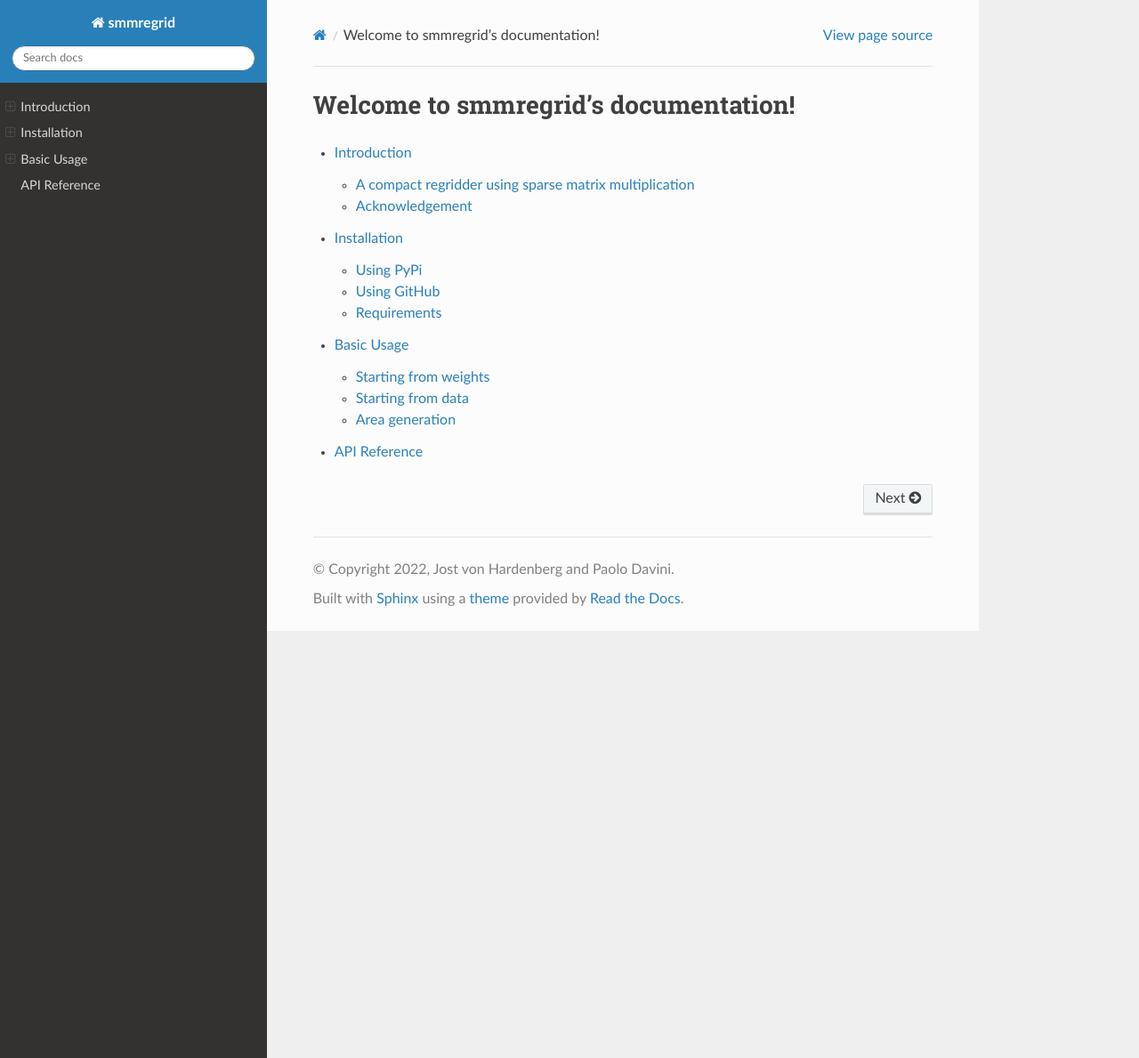
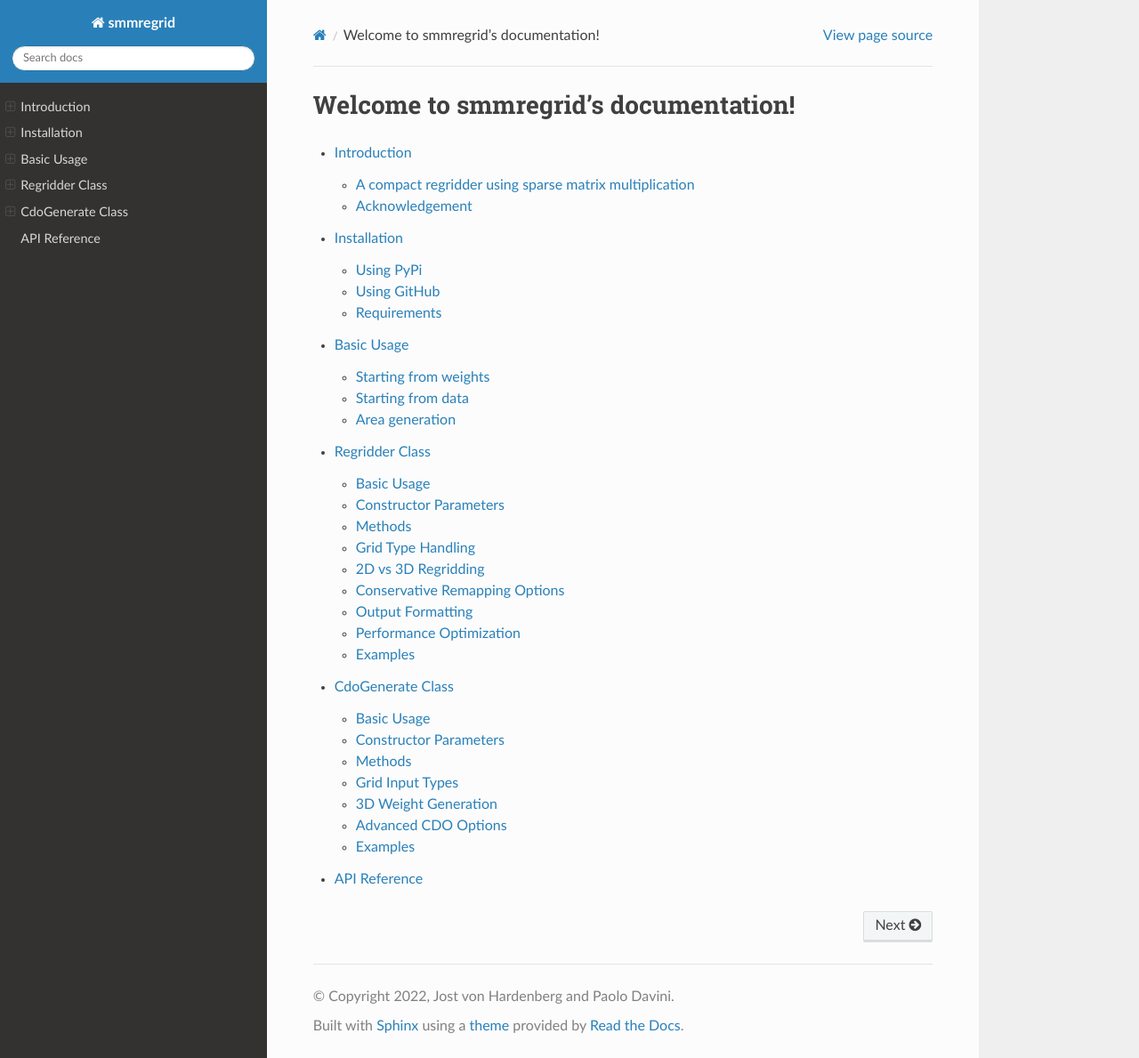
Before and after one commit to jhardenberg/smmregrid, a Sphinx documentation site: the page built from docs/sphinx/source/index.rst, in a window 1280 px wide and 1189 px high. Shown: the whole window at 89% size. Built offline with Sphinx 7.4.7 and the Read the Docs theme 3.1.0, drawn with Linux system fonts in a browser that asks for light colours; some of the changed lines change nothing that is shown.

Commit message:
claude-based docs

```diff
--- /dev/null
+++ b/docs/sphinx/source/cdogenerate.rst
@@ -0,0 +1,246 @@
+CdoGenerate Class
+=================
+
+The :class:`CdoGenerate` class provides a powerful interface to Climate Data Operators (CDO)
+for generating regridding weights and grid areas. This class handles both 2D and 3D grids and
+supports multiple interpolation methods through CDO's regridding capabilities.
+
+.. autoclass:: smmregrid.CdoGenerate
+   :members:
+   :undoc-members:
+
+Basic Usage
+-----------
+
+To use CdoGenerate, you need to provide a source grid and target grid:
+
+.. code-block:: python
+
+   from smmregrid import CdoGenerate
+
+   # Initialize with file paths
+   generator = CdoGenerate('source.nc', 'target.nc')
+
+   # Or with xarray objects
+   import xarray as xr
+   source_data = xr.open_dataset('source.nc')
+   target_grid = 'r360x180'  # CDO grid description
+   generator = CdoGenerate(source_data, target_grid)
+
+Constructor Parameters
+----------------------
+
+**Required Parameters:**
+
+* **source_grid** (*str* or *xarray.Dataset*): The source grid from which to generate weights.
+  Can be a file path, xarray dataset, or xarray DataArray.
+
+* **target_grid** (*str* or *xarray.Dataset*): The target grid to which the source grid will be regridded.
+  Can be a file path, xarray dataset, xarray DataArray, or CDO grid description (e.g., 'r360x180').
+
+**Optional Parameters:**
+
+* **cdo** (*str*, default: 'cdo'): Path to the CDO executable. Useful if CDO is installed in a non-standard location.
+
+* **loglevel** (*str*, default: 'warning'): Logging level for output messages. Options:
+
+  - 'debug': Detailed debugging information
+  - 'info': General information messages
+  - 'warning': Warning messages only (default)
+  - 'error': Error messages only
+  - 'critical': Critical errors only
+
+* **cdo_extra** (*list*, optional): Additional CDO command-line options to pass to all CDO commands.
+  For example: ``['-P', '4']`` for 4-thread parallelization.
+
+* **cdo_options** (*list*, optional): CDO options to be applied to specific commands.
+  For example: ``['-f', 'nc4']`` to force NetCDF4 output format.
+
+* **cdo_download_path** (*str*, optional): Path where CDO should download grid files if needed.
+  Sets the ``CDO_DOWNLOAD_PATH`` environment variable.
+
+* **cdo_icon_grids** (*str*, optional): Path to ICON grid files if working with ICON model data.
+  Sets the ``CDO_ICON_GRIDS`` environment variable.
+
+Methods
+-------
+
+weights()
+~~~~~~~~~
+
+Generate interpolation weights for regridding.
+
+.. code-block:: python
+
+   weights = generator.weights(method='con', extrapolate=True)
+
+**Parameters:**
+
+* **method** (*str*, default: 'con'): Interpolation method. Available options:
+
+  - 'bic': SCRIP Bicubic interpolation
+  - 'bil': SCRIP Bilinear interpolation
+  - 'con': SCRIP First-order conservative (default)
+  - 'con2': SCRIP Second-order conservative
+  - 'dis': SCRIP Distance-weighted average
+  - 'laf': YAC Largest area fraction
+  - 'nn': Nearest neighbour
+  - 'ycon': YAC First-order conservative
+
+* **extrapolate** (*bool*, default: True): Allow extrapolation beyond grid boundaries.
+
+* **remap_norm** (*str*, default: 'fracarea'): Normalization method for conservative remapping:
+
+  - 'fracarea': Normalize by fractional area (default)
+  - 'destarea': Normalize by destination area
+
+* **vertical_dim** (*str*, optional): Name of the vertical dimension for 3D weight generation.
+  If specified, generates 3D weights for each vertical level.
+
+* **nproc** (*int*, default: 1): Number of processes for parallel 3D weight generation.
+
+**Returns:** *xarray.Dataset* containing the regridding weights and mask information.
+
+areas()
+~~~~~~~
+
+Generate grid cell areas for source or target grids.
+
+.. code-block:: python
+
+   # Generate source grid areas
+   source_areas = generator.areas(target=False)
+
+   # Generate target grid areas
+   target_areas = generator.areas(target=True)
+
+**Parameters:**
+
+* **target** (*bool*, default: False): If False, generates areas for source grid.
+  If True, generates areas for target grid.
+
+**Returns:** *xarray.Dataset* containing grid cell areas with proper units and metadata.
+
+Grid Input Types
+----------------
+
+CdoGenerate accepts several types of grid specifications:
+
+**File Paths:**
+
+.. code-block:: python
+
+   generator = CdoGenerate('input.nc', 'target.nc')
+
+**CDO Grid Descriptions:**
+
+.. code-block:: python
+
+   # Regular lon-lat grids
+   generator = CdoGenerate('input.nc', 'r360x180')  # 1° resolution
+   generator = CdoGenerate('input.nc', 'r720x360')  # 0.5° resolution
+
+   # Gaussian grids
+   generator = CdoGenerate('input.nc', 'n128')      # T255 equivalent
+
+**Xarray Objects:**
+
+.. code-block:: python
+
+   import xarray as xr
+   source = xr.open_dataset('source.nc')
+   target = xr.open_dataset('target.nc')
+   generator = CdoGenerate(source, target)
+
+3D Weight Generation
+--------------------
+
+For 3D grids with vertical levels, specify the vertical dimension:
+
+.. code-block:: python
+
+   # Generate 3D weights with 4 parallel processes
+   weights_3d = generator.weights(
+       method='con',
+       vertical_dim='lev',
+       nproc=4
+   )
+
+The 3D weight generation:
+
+* Processes each vertical level separately
+* Uses multiprocessing for efficiency
+* Returns weights with vertical dimension preserved
+* Includes level-specific masking information
+
+Advanced CDO Options
+--------------------
+
+**Environment Variables:**
+
+.. code-block:: python
+
+   generator = CdoGenerate(
+       'source.nc',
+       'target.nc',
+       cdo_download_path='/path/to/grids',
+       cdo_icon_grids='/path/to/icon/grids'
+   )
+
+**Custom CDO Options:**
+
+.. code-block:: python
+
+   generator = CdoGenerate(
+       'source.nc',
+       'target.nc',
+       cdo_options=['-f', 'nc4', '-z', 'zip_6'],  # NetCDF4 with compression
+       cdo_extra=['-P', '8']  # Use 8 threads
+   )
+
+Examples
+--------
+
+**Basic 2D Regridding:**
+
+.. code-block:: python
+
+   from smmregrid import CdoGenerate
+
+   # Generate conservative weights
+   generator = CdoGenerate('era5.nc', 'r180x90')
+   weights = generator.weights(method='con')
+
+**3D Regridding with Vertical Levels:**
+
+.. code-block:: python
+
+   # Generate 3D weights for atmospheric data
+   generator = CdoGenerate('model_data.nc', 'obs_grid.nc')
+   weights_3d = generator.weights(
+       method='bil',
+       vertical_dim='plev',
+       nproc=6
+   )
+
+**Grid Area Calculation:**
+
+.. code-block:: python
+
+   # Calculate source and target areas
+   generator = CdoGenerate('source.nc', 'target.nc')
+   source_areas = generator.areas(target=False)
+   target_areas = generator.areas(target=True)
+
+**Custom CDO Configuration:**
+
+.. code-block:: python
+
+   generator = CdoGenerate(
+       'input.nc',
+       'n256',  # Gaussian grid
+       cdo='/opt/cdo/bin/cdo',
+       cdo_options=['-f', 'nc4'],
+       cdo_extra=['-P', '12'],
+       loglevel='debug'
+   )
--- a/docs/sphinx/source/index.rst
+++ b/docs/sphinx/source/index.rst
@@ -12,4 +12,6 @@
    intro
    installation
    usage
+   regridder
+   cdogenerate
    api
--- /dev/null
+++ b/docs/sphinx/source/regridder.rst
@@ -0,0 +1,363 @@
+Regridder Class
+===============
+
+The :class:`Regridder` class is the main interface for performing regridding operations in smmregrid.
+It provides a high-level API for interpolating data between different grids using either pre-computed
+weights or by generating weights on-the-fly through CDO integration.
+
+.. autoclass:: smmregrid.Regridder
+   :members:
+   :undoc-members:
+
+Basic Usage
+-----------
+
+The Regridder can be initialized in two ways:
+
+**From Grids (generates weights automatically):**
+
+.. code-block:: python
+
+   from smmregrid import Regridder
+
+   # Initialize with source and target grids
+   regridder = Regridder('source.nc', 'r360x180')
+
+   # Apply regridding to data
+   import xarray as xr
+   data = xr.open_dataset('data.nc')
+   regridded = regridder.regrid(data)
+
+**From Pre-computed Weights:**
+
+.. code-block:: python
+
+   # Initialize with pre-computed weights
+   weights = xr.open_dataset('weights.nc')
+   regridder = Regridder(weights=weights)
+   regridded = regridder.regrid(data)
+
+Constructor Parameters
+----------------------
+
+**Grid-based Initialization:**
+
+* **source_grid** (*str* or *xarray.Dataset/DataArray*): Source grid specification. Can be:
+
+  - File path to NetCDF file
+  - xarray Dataset or DataArray
+  - Must be provided together with target_grid
+
+* **target_grid** (*str* or *xarray.Dataset/DataArray*): Target grid specification. Can be:
+
+  - File path to NetCDF file
+  - xarray Dataset or DataArray
+  - CDO grid description (e.g., 'r360x180', 'n128')
+
+**Weights-based Initialization:**
+
+* **weights** (*xarray.Dataset*): Pre-computed interpolation weights from CDO or CdoGenerate.
+  If provided, source_grid and target_grid are not needed.
+
+**Regridding Options:**
+
+* **method** (*str*, default: 'con'): Interpolation method for weight generation. Options:
+
+  - 'bic': Bicubic interpolation
+  - 'bil': Bilinear interpolation
+  - 'con': First-order conservative (default)
+  - 'con2': Second-order conservative
+  - 'dis': Distance-weighted average
+  - 'laf': Largest area fraction
+  - 'nn': Nearest neighbour
+  - 'ycon': YAC first-order conservative
+
+* **remap_area_min** (*float*, default: 0.5): Minimum fractional area for conservative remapping.
+  Grid cells with area fraction below this threshold are masked as NaN. Range: 0.0-1.0.
+
+  - Larger values (0.7-0.9): More aggressive masking, avoids partial coverage artifacts
+  - Smaller values (0.1-0.3): Less masking, retains more data but may include edge effects
+
+* **transpose** (*bool*, default: True): If True, transposes output so vertical coordinate
+  appears just before spatial coordinates. Affects dimension ordering in output.
+
+**Dimension Control:**
+
+* **vertical_dim** (*str*, optional): Name of vertical coordinate for 3D regridding.
+  Forces recognition of this dimension as vertical even if not in standard list.
+
+* **horizontal_dims** (*list*, optional): List of spatial dimensions to interpolate.
+  Forces recognition of these dimensions as horizontal spatial coordinates.
+
+**NaN Handling:**
+
+* **check_nan** (*bool*, default: False): If True, analyzes NaN patterns in source data
+  to automatically identify vertical-like dimensions based on missing data variation and set
+  up the vertical_dim accordingly. Useful for datasets with unpredicted vertical structures.
+  Planned to be extended in a more automatic way in the future.
+
+**CDO Configuration:**
+
+* **cdo** (*str*, default: 'cdo'): Path to CDO executable.
+
+* **cdo_extra** (*list*, optional): Additional CDO commands for weight generation.
+  Example: ``['-selname,temperature']`` to select specific variables.
+
+* **cdo_options** (*list*, optional): CDO options for weight generation.
+  Example: ``['-f', 'nc4', '-P', '4']`` for NetCDF4 output with 4-thread parallelization.
+
+**Logging:**
+
+* **loglevel** (*str*, default: 'WARNING'): Logging verbosity level.
+  Options: 'DEBUG', 'INFO', 'WARNING', 'ERROR', 'CRITICAL'.
+
+Methods
+-------
+
+regrid()
+~~~~~~~~
+
+Apply regridding to input data.
+
+.. code-block:: python
+
+   regridded_data = regridder.regrid(source_data)
+
+**Parameters:**
+
+* **source_data** (*xarray.Dataset* or *xarray.DataArray*): Data to be regridded.
+  Can handle both single variables (DataArray) and multi-variable datasets (Dataset).
+
+**Returns:** Regridded data with same structure as input but on target grid.
+
+**Features:**
+
+* **Multi-variable support**: Automatically processes all variables in Dataset
+* **Dimension preservation**: Maintains non-spatial dimensions (time, ensemble, etc.)
+* **Coordinate handling**: Properly transfers and updates coordinate information
+* **Chunking preservation**: Maintains Dask chunking for large datasets
+* **Attribute preservation**: Retains metadata and attributes from source data
+
+Grid Type Handling
+-------------------
+
+The Regridder automatically detects and handles different grid types:
+
+**Single Grid Type:**
+
+.. code-block:: python
+
+   # Standard case - all variables share same spatial grid
+   regridder = Regridder('model.nc', 'obs_grid.nc')
+
+**Multiple Grid Types:**
+
+.. code-block:: python
+
+   # Mixed grids (e.g., atmospheric + ocean data)
+   regridder = Regridder('coupled_model.nc', 'target.nc', loglevel='INFO')
+   # Will detect multiple grids and handle appropriately
+
+**Forced Grid Recognition:**
+
+.. code-block:: python
+
+   # Force specific dimension recognition
+   regridder = Regridder(
+       'data.nc', 'target.nc',
+       vertical_dim='model_level',    # Force vertical recognition
+       horizontal_dims=['xi', 'eta']  # Force horizontal recognition
+   )
+
+2D vs 3D Regridding
+-------------------
+
+**2D Regridding (default):**
+
+Applies to data without vertical structure:
+
+.. code-block:: python
+
+   # 2D surface data
+   regridder = Regridder('surface_temp.nc', 'r180x90')
+   regridded = regridder.regrid(data)
+
+**3D Regridding:**
+
+For data with vertical levels, specify vertical dimension:
+
+.. code-block:: python
+
+   # 3D atmospheric data
+   regridder = Regridder(
+       'atmos_data.nc', 'target.nc',
+       vertical_dim='plev'
+   )
+
+**Automatic 3D Detection with NaN Analysis:**
+
+.. code-block:: python
+
+   # Let smmregrid detect vertical dimension from NaN patterns
+   regridder = Regridder(
+       'ocean_data.nc', 'target.nc',
+       check_nan=True
+   )
+
+Conservative Remapping Options
+------------------------------
+
+For conservative methods ('con', 'con2', 'ycon'), additional masking options are available:
+
+**Area Fraction Masking:**
+
+.. code-block:: python
+
+   # Strict masking - only cells with >80% coverage
+   regridder = Regridder(
+       'source.nc', 'target.nc',
+       method='con',
+       remap_area_min=0.8
+   )
+
+   # Lenient masking - cells with >10% coverage
+   regridder = Regridder(
+       'source.nc', 'target.nc',
+       method='con',
+       remap_area_min=0.1
+   )
+
+Output Formatting
+-----------------
+
+**Dimension Transposition:**
+
+.. code-block:: python
+
+   # Default: vertical dim moved before spatial dims
+   # Output order: (time, lev, lat, lon)
+   regridder = Regridder('data.nc', 'target.nc', transpose=True)
+
+   # Preserve original dimension order
+   regridder = Regridder('data.nc', 'target.nc', transpose=False)
+
+**Coordinate Handling:**
+
+The regridder automatically:
+
+* Updates latitude/longitude coordinates with proper metadata
+* Preserves non-spatial coordinates (time, ensemble members, etc.)
+* Handles coordinate bounds for conservative methods
+* Converts coordinate units and adds standard attributes
+
+Performance Optimization
+-------------------------
+
+**Memory Management:**
+
+.. code-block:: python
+
+   # For large datasets, use chunking-aware processing
+   import dask
+   with dask.config.set(scheduler='threads', num_workers=4):
+       regridded = regridder.regrid(large_dataset)
+
+**CDO Parallelization:**
+
+.. code-block:: python
+
+   # Use CDO's built-in parallelization
+   regridder = Regridder(
+       'source.nc', 'target.nc',
+       cdo_options=['-P', '8']  # 8 parallel threads
+   )
+
+**Pre-computed Weights:**
+
+.. code-block:: python
+
+   # Generate weights once, reuse for multiple datasets
+   from smmregrid import CdoGenerate
+
+   generator = CdoGenerate('source.nc', 'target.nc')
+   weights = generator.weights(method='con')
+
+   # Reuse weights for multiple regridding operations
+   regridder = Regridder(weights=weights)
+   result1 = regridder.regrid(dataset1)
+   result2 = regridder.regrid(dataset2)
+
+
+Examples
+--------
+
+**Basic Example:**
+
+.. code-block:: python
+
+   from smmregrid import Regridder
+   import xarray as xr
+
+   # Load data and regrid to regular 1-degree grid
+   data = xr.open_dataset('model_output.nc')
+   regridder = Regridder('model_output.nc', 'r360x180')
+   regridded = regridder.regrid(data)
+
+**3D Atmospheric Data:**
+
+.. code-block:: python
+
+   # Regrid 3D atmospheric data with pressure levels
+   regridder = Regridder(
+       'ecmwf_data.nc', 'regular_grid.nc',
+       method='bil',
+       vertical_dim='plev',
+       transpose=True
+   )
+   regridded = regridder.regrid(atmospheric_data)
+
+**Ocean Data with NaN Detection:**
+
+.. code-block:: python
+
+   # Let smmregrid automatically detect depth dimension from NaN patterns
+   regridder = Regridder(
+       'ocean_model.nc', 'obs_locations.nc',
+       method='con',
+       check_nan=True,
+       remap_area_min=0.3  # Lenient masking for sparse ocean data
+   )
+
+**High-Performance Regridding:**
+
+.. code-block:: python
+
+   # Pre-compute weights for multiple uses
+   from smmregrid import CdoGenerate
+
+   generator = CdoGenerate('source.nc', 'target.nc')
+   weights = generator.weights(
+       method='con2',  # Second-order conservative
+       nproc=8         # Parallel weight generation
+   )
+
+   # Fast regridding with pre-computed weights
+   regridder = Regridder(weights=weights, transpose=False)
+
+   # Process multiple files efficiently
+   for file in file_list:
+       data = xr.open_dataset(file)
+       regridded = regridder.regrid(data)
+       regridded.to_netcdf(f'regridded_{file}')
+
+**Custom Grid Recognition:**
+
+.. code-block:: python
+
+   # Force recognition of non-standard dimension names
+   regridder = Regridder(
+       'custom_model.nc', 'standard_grid.nc',
+       horizontal_dims=['xi_rho', 'eta_rho'],  # ROMS ocean model
+       vertical_dim='s_rho',                   # Sigma coordinates
+       loglevel='DEBUG'
+   )
```
